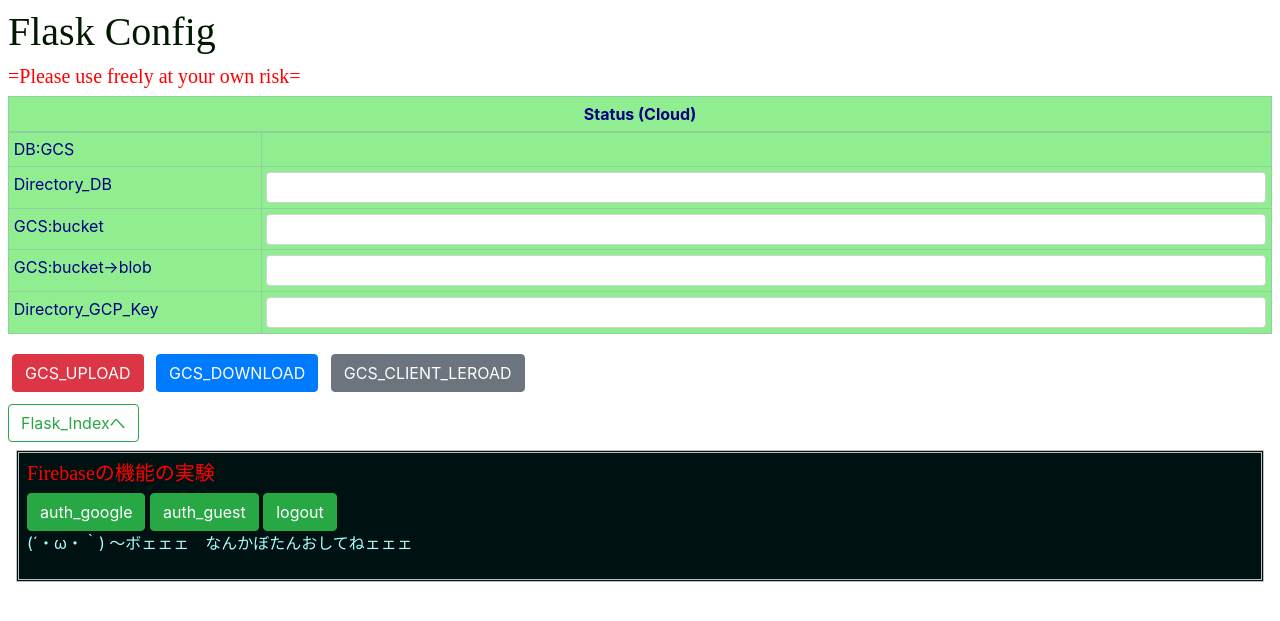
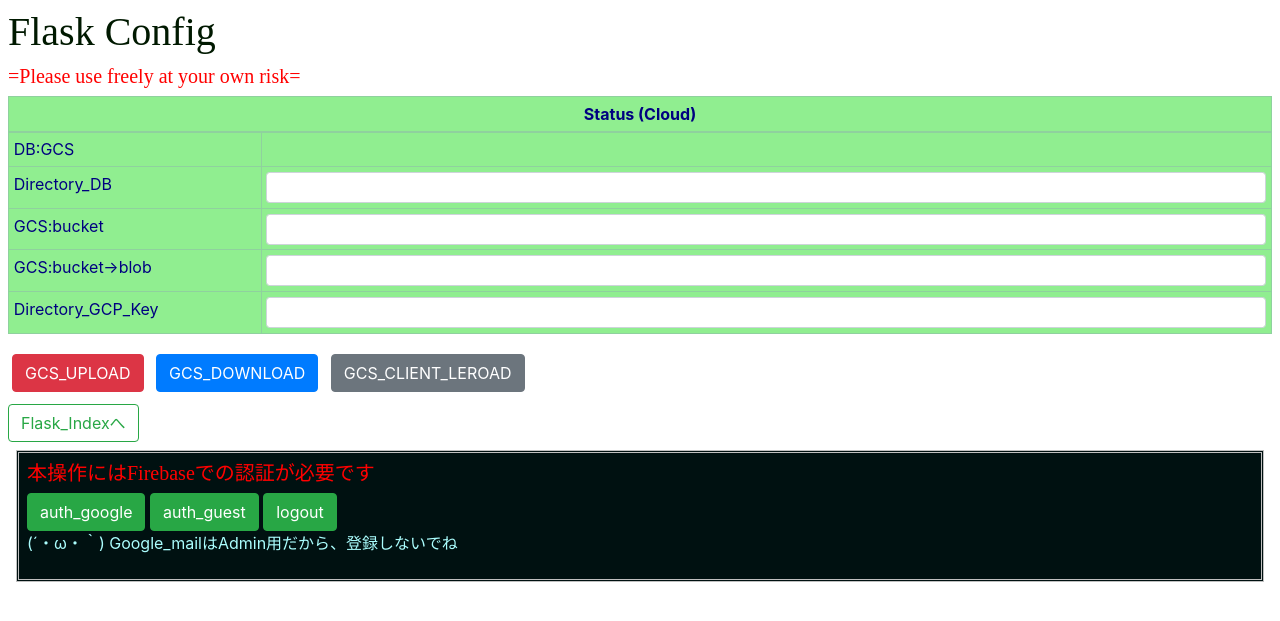
Before and after one commit to jSm449g4d/web_by_flask, a Python web app: template flask/templates/config.html in a window 1280 px wide. Shown: the top 621 px of the page. Run offline with Jinja, Linux system fonts and the light colour scheme; the template is opened without the code that fills it, so the values that code supplies are empty; some libraries are stand-ins or nearby versions.

Commit message:
Add files via upload

```diff
--- a/flask/templates/config.html
+++ b/flask/templates/config.html
@@ -68,13 +68,13 @@
                 <br><a class="btn btn-outline-success mt-2" href="./">Flask_Indexへ</a>
 
                 <div class="m-2 p-2" style="color:#AAFEFE;border:3px double silver;background:#001111;">
-                    <h5 style="color:red;font-family:''">Firebaseの機能の実験</h5>
+                    <h5 style="color:red;font-family:''">本操作にはFirebaseでの認証が必要です</h5>
                     <input type="button" value="auth_google" class="btn btn-success" onclick="auth_google();" />
                     <input type="button" value="auth_guest" class="btn btn-success" onclick="auth_guest();" />
                     <input type="button" value="logout" class="btn btn-success" onclick="auth_logout();" />
 
                     <p id="authdoc">
-                        (´・ω・｀) ～ボェェェ　なんかぼたんおしてねェェェ</p>
+                        (´・ω・｀) Google_mailはAdmin用だから、登録しないでね</p>
                 </div>
                 <input type="hidden" id="fbtoken" name="fbtoken" value="">
                 <!--↑Firebase_token_keep-->
--- a/flask/templates/index.html
+++ b/flask/templates/index.html
@@ -86,7 +86,7 @@
                     <input type="button" value="auth_guest" class="btn btn-success" onclick="auth_guest();" />
                     <input type="button" value="logout" class="btn btn-success" onclick="auth_logout();" />
                     <p id="authdoc">
-                        (´・ω・｀) ～ボェェェ　なんかぼたんおしてねェェェ</p>
+                        (´・ω・｀) Google_mailはAdmin用だから、登録しないでね</p>
                 </div>
                 <input type="hidden" id="fbtoken" name="fbtoken" value="">
                 <!--↑Firebase_token_keep-->
```
